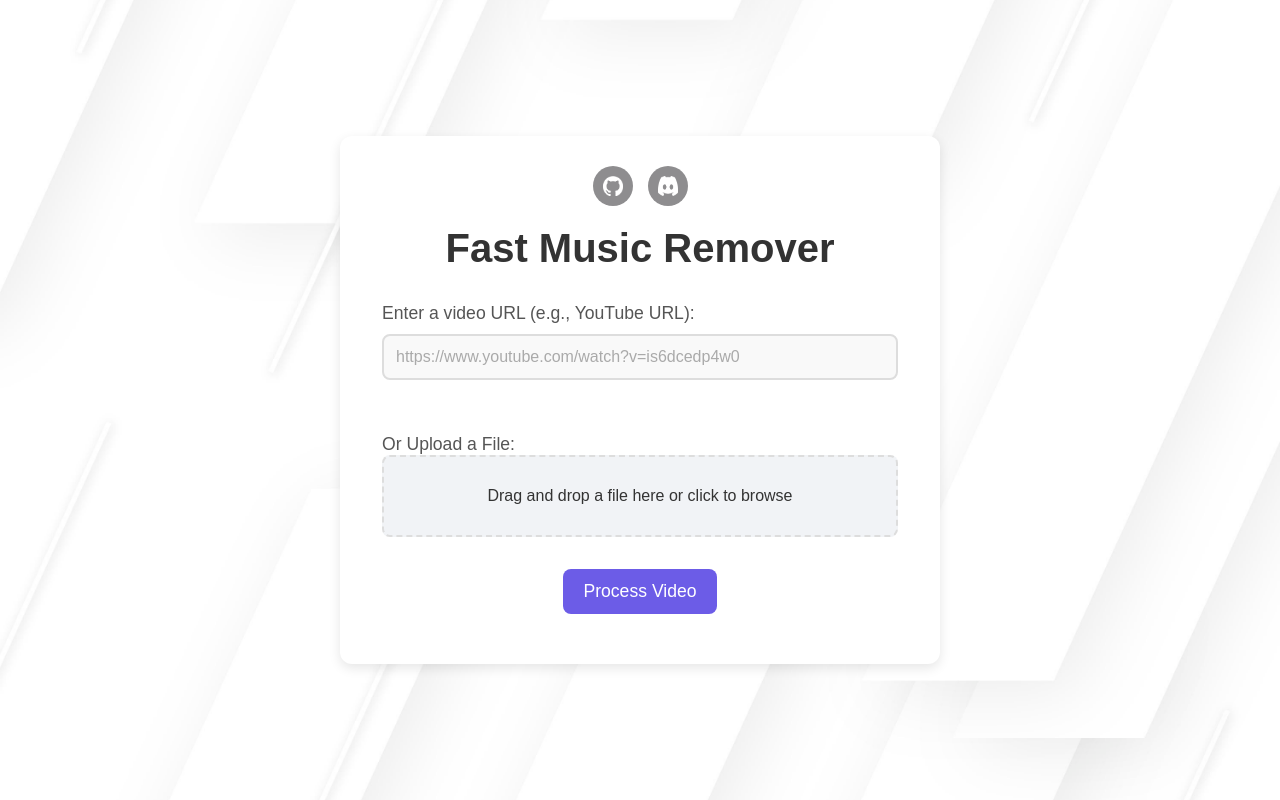
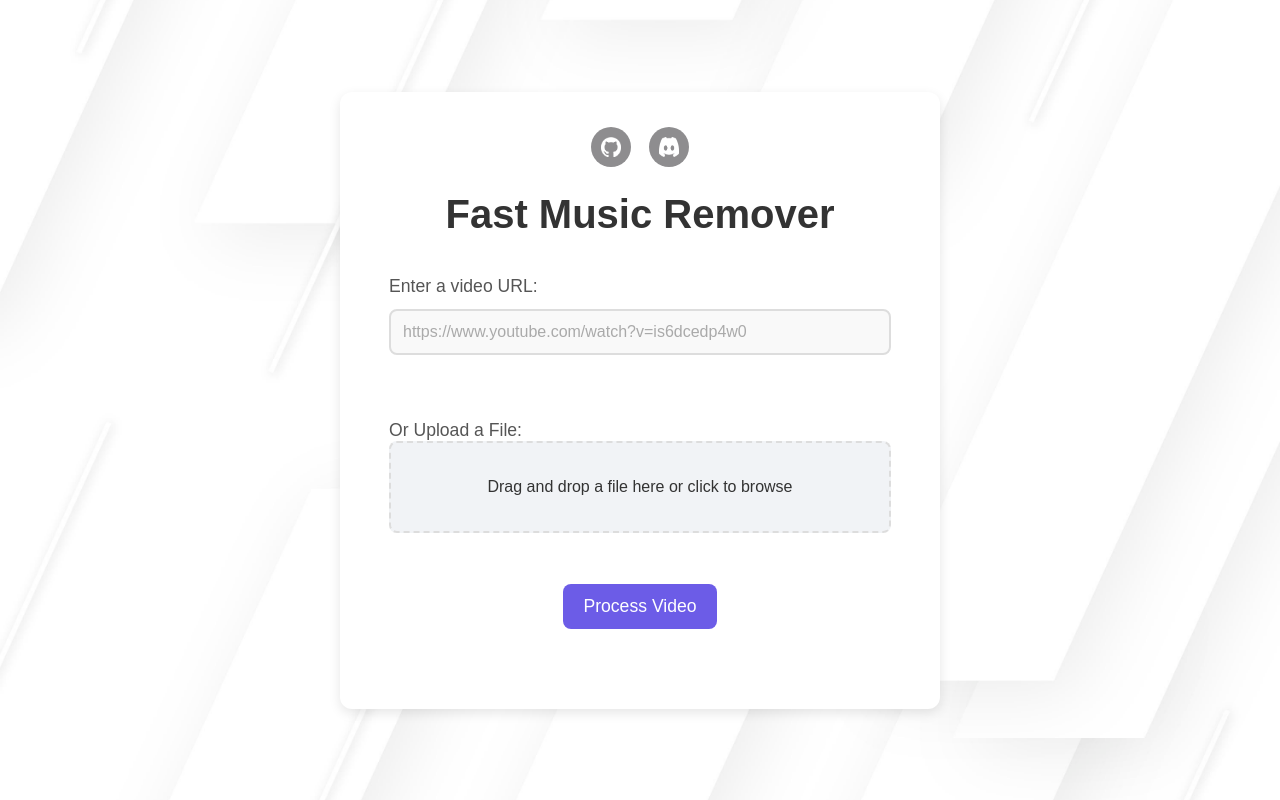
Before and after one commit to omeryusufyagci/fast-music-remover, a Flask app: page / in a window 1280 px wide. Run offline with Flask 3, Linux system fonts and the light colour scheme.

Commit message:
Adjust margins on the UI

```diff
--- a/static/css/style.css
+++ b/static/css/style.css
@@ -17,7 +17,7 @@ body {
     background: #fff;
     border-radius: 12px;
     box-shadow: 0 4px 12px rgba(0, 0, 0, 0.1);
-    padding: 30px;
+    padding: 35px;
     max-width: 600px;
     width: 100%;
     text-align: center;
@@ -26,15 +26,15 @@ body {
 h1 {
     color: #333;
     font-size: 2.5rem;
-    margin-bottom: 20px;
+    margin-bottom: 25px;
 }
 .input-section {
-    margin-bottom: 20px;
+    margin-bottom: 25px;
     text-align: left;
     position: relative;
     border: 2px solid transparent;
     border-radius: 8px;
-    padding: 10px;
+    padding: 12px;
     transition: border-color 0.3s ease;
 }
 .input-section.active {
@@ -92,7 +92,7 @@ h1 {
     width: 100%;
     padding: 12px;
     font-size: 1rem;
-    margin: 10px 0;
+    margin: 12px 0;
     border: 2px solid #ddd;
     border-radius: 8px;
     background-color: #f9f9f9;
@@ -136,7 +136,7 @@ h1 {
 .upload-area {
     background-color: #f1f3f6;
     border: 2px dashed #ddd;
-    padding: 30px;
+    padding: 35px;
     border-radius: 8px;
     cursor: pointer;
     display: flex;
@@ -153,11 +153,11 @@ h1 {
 .file-preview {
     display: none;
     align-items: center;
-    padding: 10px;
+    padding: 12px;
     border-radius: 8px;
     background-color: #f9f9f9;
     position: relative;
-    margin-top: 10px;
+    margin-top: 12px;
     cursor: pointer;
 }
 .file-preview span {
@@ -188,6 +188,8 @@ h1 {
     font-size: 1.1rem;
     cursor: pointer;
     transition: background-color 0.3s ease;
+    margin-top: 12px;
+    margin-bottom: 25px;
 }
 .button:disabled {
     background-color: #ccc;
@@ -196,15 +198,12 @@ h1 {
 .button:hover:not(:disabled) {
     background-color: #5a4cf5;
 }
-
-
 .social-links {
     display: flex;
     justify-content: center;
-    gap: 15px;
-    margin-bottom: 20px;
+    gap: 18px;
+    margin-bottom: 25px;
 }
-
 .social-link {
     display: inline-flex;
     width: 40px;
@@ -215,21 +214,18 @@ h1 {
     align-items: center;
     transition: background-color 0.3s ease;
 }
-
 .social-link img {
     width: 20px;
     height: 20px;
 }
-
 .social-link:hover {
     background-color: #5a4cf5;
 }
-
-
 #status {
     font-size: 1.2rem;
     color: #555;
-    margin-top: 20px;
+    margin-top: 15px;
+    margin-bottom: 20px;
 }
 #videoPlayer {
     display: none;
--- a/templates/index.html
+++ b/templates/index.html
@@ -21,7 +21,7 @@
         <h1>Fast Music Remover</h1>
 
         <div class="input-section" id="urlSection">
-            <label for="url">Enter a video URL (e.g., YouTube URL):</label>
+            <label for="url">Enter a video URL:</label>
             <input type="text" id="url" class="url-input" placeholder="https://www.youtube.com/watch?v=is6dcedp4w0" oninput="handleSourceChange()" />
             <div class="demo-overlay" onmouseenter="highlightDemoUrl()" onmouseleave="removeHighlightDemoUrl()" onclick="applyDemoUrl()">Use Demo Video</div>
             <div class="toggle-container" style="display: none;" onclick="toggleActiveSource('url')">
```
